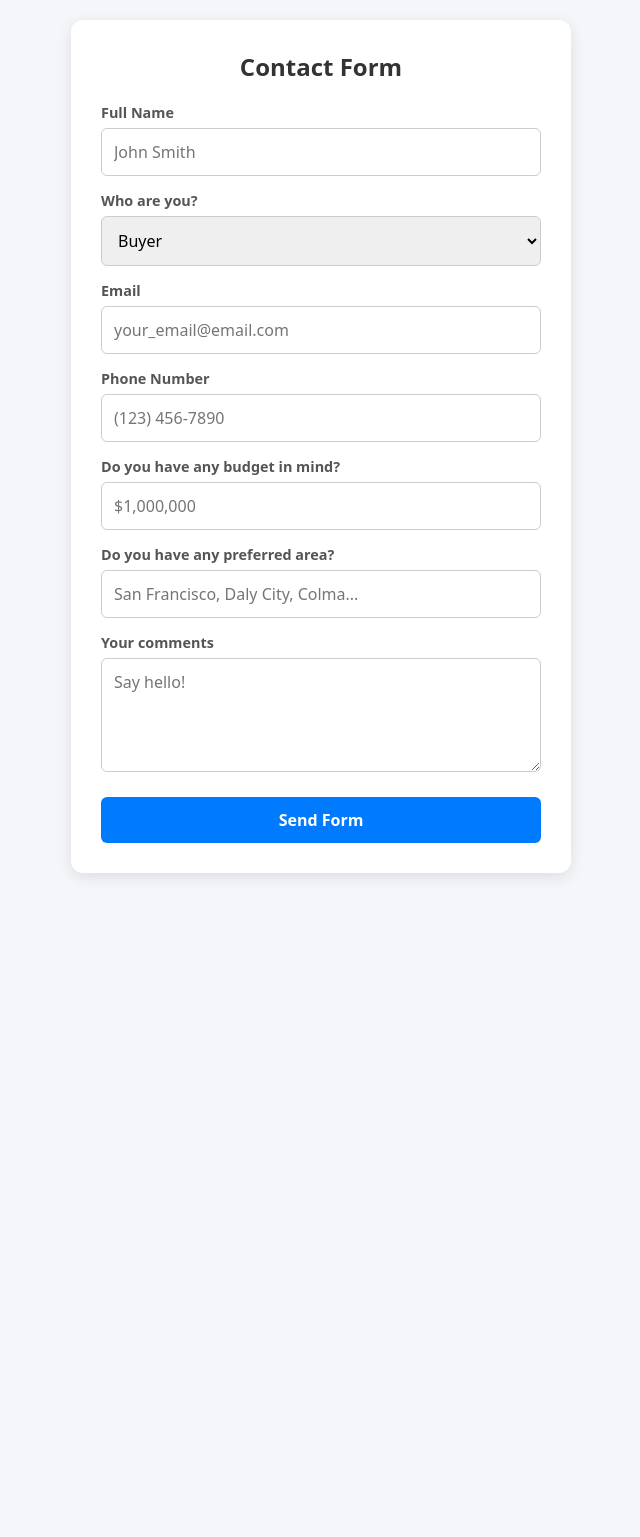
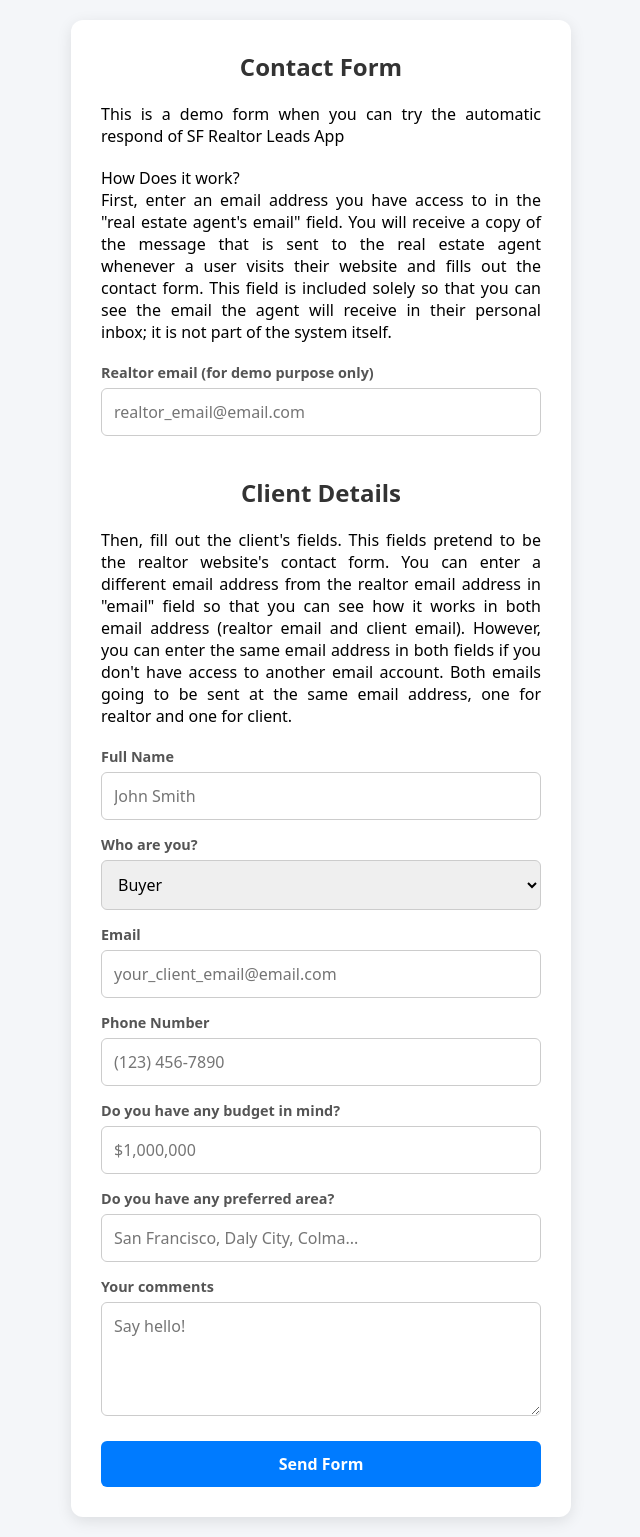
Before and after one commit to rodrigopaz-dev/sfrealtorleads, a PHP site: page /sfrealtorleads/demo/realtor_form.html in a window 1280 px wide. Shown: the whole page, without its empty margins (319-959 px from the left). Before the commit the page ends 877 px from the top, so only its background shows below. Run offline with PHP 8.4, Linux system fonts and the light colour scheme.

Commit message:
feat: add new field for realtor email (for demo only); redirect to index App after sending demo form; set realtor email address for email demo

```diff
--- a/app.sfrealtorleads/app/lead-tracker.js
+++ b/app.sfrealtorleads/app/lead-tracker.js
@@ -12,14 +12,14 @@ document.addEventListener("DOMContentLoaded", function () {
             data[key] = value;
          });
 
-         //Extra info útil
+         //Extra info
          const config = script.dataset;
          data.page_url = window.location.href;
          data.timestamp = new Date().toISOString();
          data.realtor_id = config.realtorid;
          console.log(JSON.stringify(data));
 
-         //Enviar a tu servidor
+         //Send to app
          fetch("https://app.sfleads.rodrigopazz.com/api/save_lead.php", {
             method: "POST",
             headers: {
@@ -28,7 +28,11 @@ document.addEventListener("DOMContentLoaded", function () {
             body: JSON.stringify(data)
          })
          .then(response => response.text())
-         .then(data => console.log("Server respond:", data))
+         .then(data => {
+            console.log("Server respond:", data);
+            alert(`Your form has been sent successfuly.\nNow you are going to redirect to SF Realtor Leads App.You can log in with the user demo:\n\nusername: demo_user\npassword: 1234`);
+            location.href = "https://app.sfleads.rodrigopazz.com";
+         })
          .catch(error => console.error("Error:", error));
       });
    });
--- a/app.sfrealtorleads/index.php
+++ b/app.sfrealtorleads/index.php
@@ -11,9 +11,6 @@
       // Zona horaria por defecto si aún no se ha detectado
       date_default_timezone_set('UTC');
    }
-
-   echo "Zona horaria establecida: " . date_default_timezone_get() . "<br>";
-   echo "Hora actual: " . date('Y-m-d H:i:s');
 ?>
 
 <!-- 2. Código JavaScript para detectar la zona horaria y guardarla en una cookie -->
@@ -98,7 +95,7 @@
                <input type="password" id="password" name="password" placeholder="password"/>
                <input type="submit" name="submit" id="submit" value="login">
                <?php if (isset($error)) { ?>
-                  <p class="message">Incorrect user or password<br>Try again</p>
+                  <p class="message">Incorrect user or password<br>Try again with:<br><br>username: user_demo<br>password: 1234</p>
                <?php } ?>
             </form>
          </div>
--- a/sfrealtorleads/demo/realtor_form.html
+++ b/sfrealtorleads/demo/realtor_form.html
@@ -11,6 +11,17 @@
       <div class="form-container">
          <h2>Contact Form</h2>
          <form action="" method="POST">
+            <p>This is a demo form when you can try the automatic respond of SF Realtor Leads App</p>
+            <p>How Does it work?<br>First, enter an email address you have access to in the "real estate agent's email" field. You will receive a copy of the message that is sent to the real estate agent whenever a user visits their website and fills out the contact form. This field is included solely so that you can see the email the agent will receive in their personal inbox; it is not part of the system itself.</p>
+
+            <div class="form-group">
+               <label for="full_name">Realtor email (for demo purpose only)</label>
+               <input type="email" id="raltor_email" name="raltor_email" placeholder="realtor_email@email.com" required>
+            </div>
+
+            <h2>Client Details</h2>
+
+            <p>Then, fill out the client's fields. This fields pretend to be the realtor website's contact form. You can enter a different email address from the realtor email address in "email" field so that you can see how it works in both email address (realtor email and client email). However, you can enter the same email address in both fields if you don't have access to another email account. Both emails going to be sent at the same email address, one for realtor and one for client.</p>
 
             <div class="form-group">
                <label for="full_name">Full Name</label>
@@ -19,7 +30,7 @@
 
             <div class="form-group">
                <label for="type">Who are you?</label>
-               <select id="type" name="type">
+               <select id="type" name="type" required>
                   <option value="buyer">Buyer</option>
                   <option value="seller">Seller</option>
                   <option value="buyer_and_seller">Both</option>
@@ -28,7 +39,7 @@
 
             <div class="form-group">
                <label for="email">Email</label>
-               <input type="email" id="email" name="email" placeholder="your_email@email.com" required>
+               <input type="email" id="email" name="email" placeholder="your_client_email@email.com" required>
             </div>
 
             <div class="form-group">
@@ -43,7 +54,7 @@
 
             <div class="form-group">
                <label for="interest_area">Do you have any preferred area?</label>
-               <input type="text" id="interest_area" name="interest_area" placeholder="San Francisco, Daly City, Colma...">
+               <input type="text" id="interest_area" name="interest_area" placeholder="San Francisco, Daly City, Colma..." required>
             </div>
 
             <div class="form-group">
--- a/sfrealtorleads/demo/realtor_form_style.css
+++ b/sfrealtorleads/demo/realtor_form_style.css
@@ -23,11 +23,20 @@ body {
    box-shadow: 0 4px 15px rgba(0, 0, 0, 0.1);
 }
 
+.form-container p {
+   margin-bottom: 20px;
+   text-align: justify;
+}
+
 .form-container h2 {
    margin-bottom: 20px;
    color: #333333;
    text-align: center;
    font-size: 1.5rem;
+}
+
+.form-container form h2 {
+   margin-top: 40px;
 }
 
 .form-group {
```
